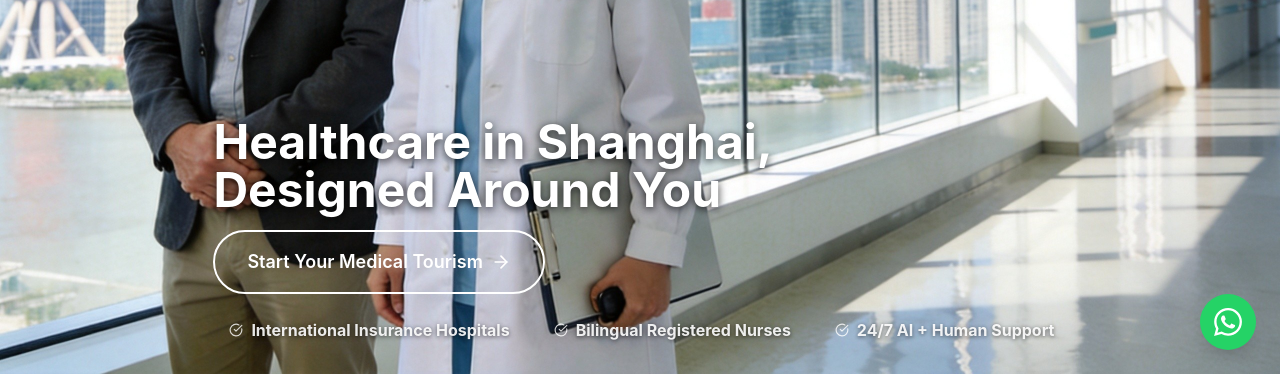
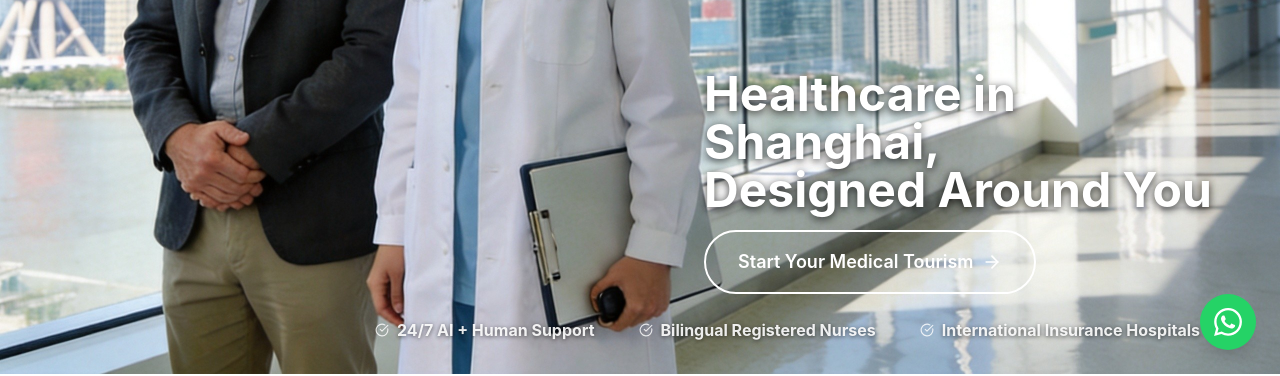
Before and after one commit to linglingsaiko/ShanghaiMed, a Next.js app: page / in a window 1280 px wide. Shown: the part 426-802 px from the top of the page. Built offline with nearby package versions, Linux system fonts and the light colour scheme; no server answers.

Commit message:
fix: move hero content to right side, fix image crop position

```diff
--- a/components/sections/Hero.tsx
+++ b/components/sections/Hero.tsx
@@ -26,13 +26,14 @@ const Hero: React.FC = () => {
           alt="Shanghai Medical"
           fill
           className="object-cover"
+          style={{ objectPosition: "center 30%" }}
           priority
         />
       </div>
 
-      {/* Mobile Layout - Left-aligned, vertical stack */}
-      <div className="absolute left-0 bottom-0 z-10 w-full px-4 pb-6 md:px-0 md:left-[16.67%] md:w-[83.33%]">
-        <div className="max-w-4xl">
+      {/* Content - Right-aligned for corridor empty space */}
+      <div className="absolute right-0 bottom-0 z-10 w-full px-4 pb-6 md:px-0 md:right-[5%] md:w-[40%]">
+        <div className="max-w-xl">
           {/* Main Headline - Two lines */}
           <h1
             className="text-2xl sm:text-3xl md:text-3xl lg:text-4xl xl:text-5xl font-bold text-white leading-tight mb-4"
@@ -54,8 +55,8 @@ const Hero: React.FC = () => {
             </Link>
           </div>
 
-          {/* Trust Badges - Fourth line onwards, three badges stacked vertically on mobile */}
-          <div className="flex flex-col md:flex-row gap-3">
+          {/* Trust Badges - Right-aligned */}
+          <div className="flex flex-col items-end md:flex-row-reverse gap-3">
             {stats.map((stat, index) => (
               <div
                 key={index}
```
